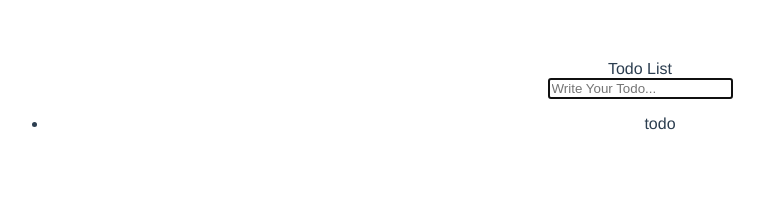
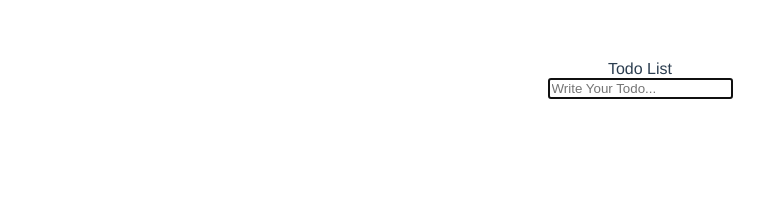
Before and after one commit to junjangsee/vue-todolist, a Vue app: page / in a window 1280 px wide. Shown: the top 205 px of the page, without its empty margins (0-764 px from the left). Built offline with nearby package versions, Linux system fonts and the light colour scheme.

Commit message:
[#11]feat: 추가한 Todo 렌더링 구현

```diff
--- a/src/App.vue
+++ b/src/App.vue
@@ -2,9 +2,8 @@
   <div id="app">
     <div class="todo-wrapper">
       <Header />
-      <!-- v-on:하위 컴포넌트에서 발생시킨 이벤트 이름="현재 컴포넌트 메서드 명" -->
       <Input v-on:onAddTodo="handleAddTodo" />
-      <List />
+      <List v-bind:todos="todos" />
     </div>
   </div>
 </template>
@@ -26,6 +25,19 @@ export default {
     return {
       todos: [],
     };
+  },
+
+  created() {
+    if (localStorage.length !== 0) {
+      for (let i = 0; i < localStorage.length; i += 1) {
+        if (localStorage.key(i) !== "loglevel:webpack-dev-server") {
+          this.todos = [
+            ...this.todos,
+            JSON.parse(localStorage.getItem(localStorage.key(i))),
+          ];
+        }
+      }
+    }
   },
 
   methods: {
--- a/src/components/List.vue
+++ b/src/components/List.vue
@@ -1,14 +1,16 @@
 <template>
   <section class="main">
     <ul class="todo-list">
-      <li>todo</li>
-      <!-- <li></li> ...  -->
+      <li v-for="{ id, text } in todos" :key="id">{{ text }}</li>
     </ul>
   </section>
 </template>
 
 <script>
-export default {};
+export default {
+  props: ["todos"],
+  methods: {},
+};
 </script>
 
 <style scoped>
```
